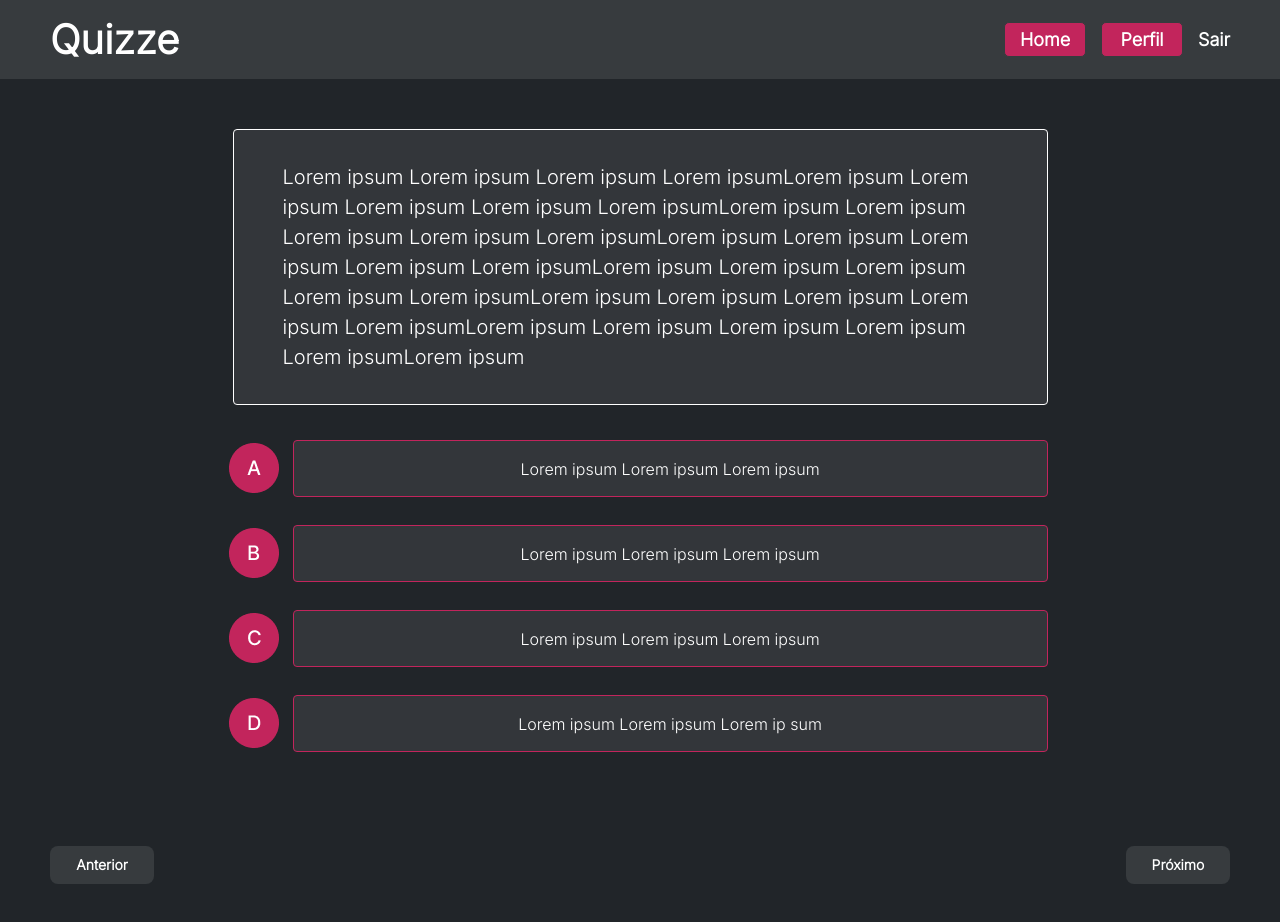
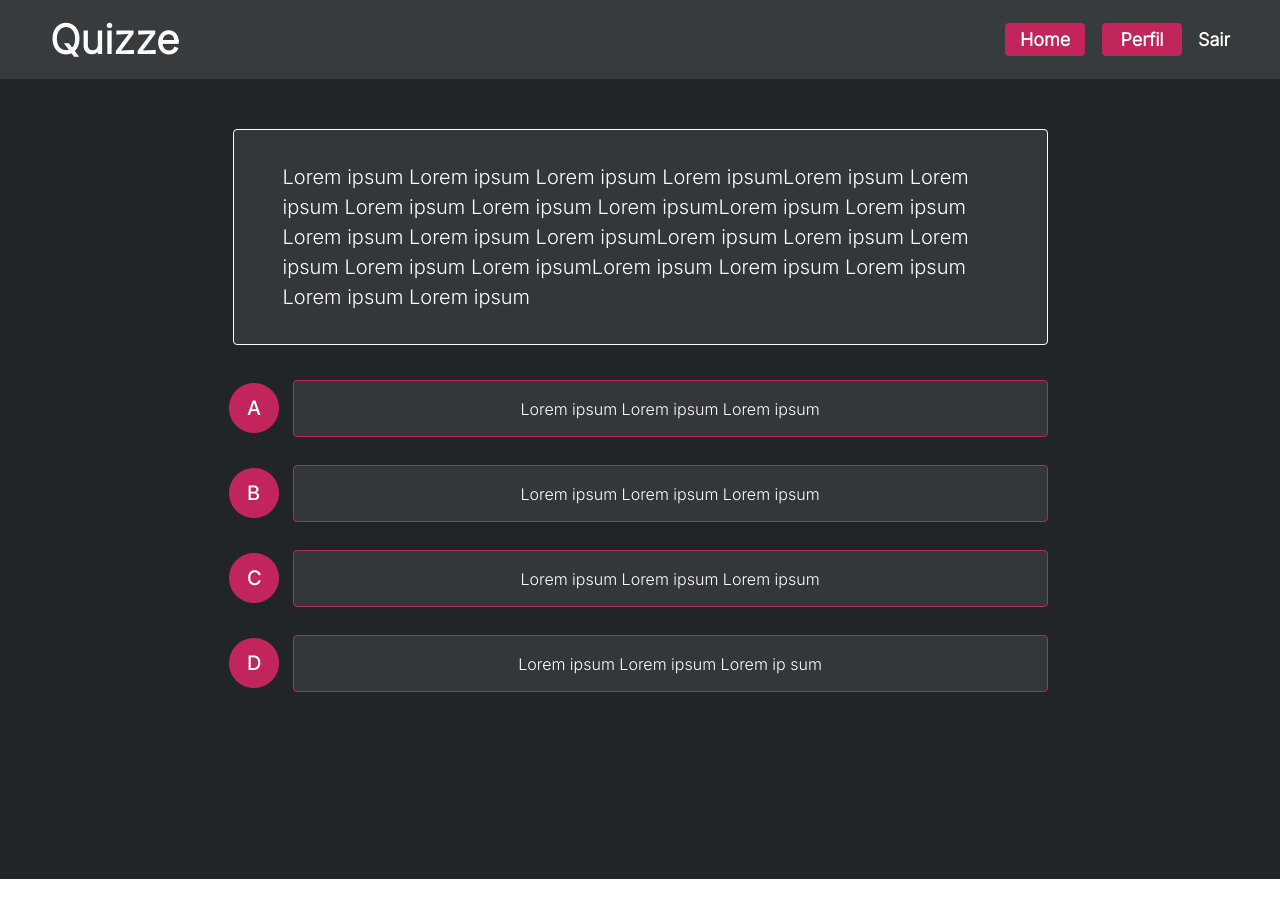
Before and after one commit to victorFeracin/Quizze, a React (Vite) app in the folder Frontend/quizze/: page /perguntas in a window 1280 px wide. Shown: the top 922 px of the page. After the commit the page ends 879 px from the top, so only its background shows below. Built offline with nearby package versions, Linux system fonts and the light colour scheme.

Commit message:
Removing side buttons at game page

```diff
--- a/Frontend/quizze/src/components/Perguntas/index.jsx
+++ b/Frontend/quizze/src/components/Perguntas/index.jsx
@@ -4,7 +4,7 @@ function PerguntaComponent() {
     return(
         <div className='container-quest homeContainer'>
             <div className='pergunta-container'>
-                <h4 className='title-pergunta'>Lorem ipsum Lorem ipsum Lorem ipsum Lorem ipsumLorem ipsum Lorem ipsum Lorem ipsum Lorem ipsum Lorem ipsumLorem ipsum Lorem ipsum Lorem ipsum Lorem ipsum Lorem ipsumLorem ipsum Lorem ipsum Lorem ipsum Lorem ipsum Lorem ipsumLorem ipsum Lorem ipsum Lorem ipsum Lorem ipsum Lorem ipsumLorem ipsum Lorem ipsum Lorem ipsum Lorem ipsum Lorem ipsumLorem ipsum Lorem ipsum Lorem ipsum Lorem ipsum Lorem ipsumLorem ipsum </h4>
+                <h4 className='title-pergunta'>Lorem ipsum Lorem ipsum Lorem ipsum Lorem ipsumLorem ipsum Lorem ipsum Lorem ipsum Lorem ipsum Lorem ipsumLorem ipsum Lorem ipsum Lorem ipsum Lorem ipsum Lorem ipsumLorem ipsum Lorem ipsum Lorem ipsum Lorem ipsum Lorem ipsumLorem ipsum Lorem ipsum Lorem ipsum Lorem ipsum Lorem ipsum</h4>
                 <ul>
                     <li>Lorem ipsum Lorem ipsum Lorem ipsum</li>
                     <li>Lorem ipsum Lorem ipsum Lorem ipsum</li>
@@ -12,10 +12,6 @@ function PerguntaComponent() {
                     <li>Lorem ipsum Lorem ipsum Lorem ip sum</li>
                 </ul>
             </div>
-            <div className='btn-control'>
-                <input className='btn prev' type="button" value='Anterior' />
-                <input className='btn next' type="button" value='Próximo' />
-            </div>
         </div>
     )
 }
```
